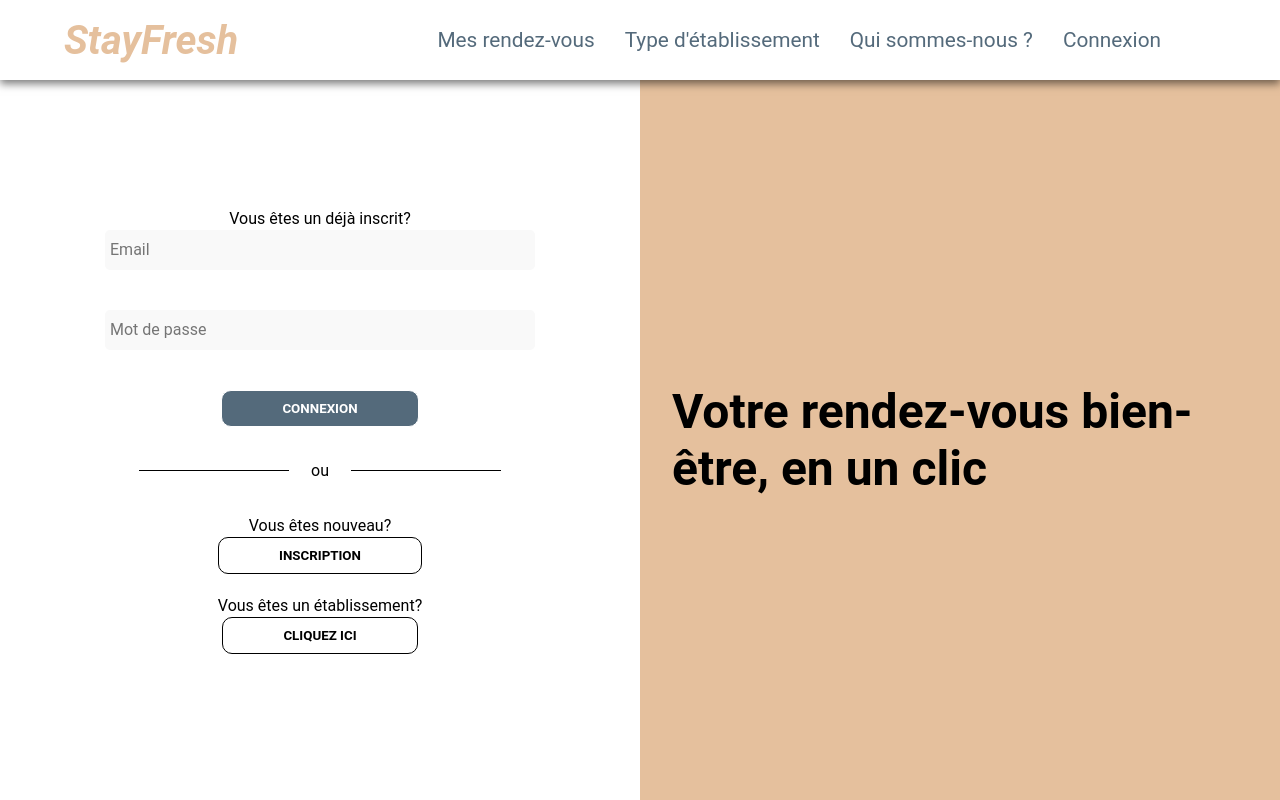
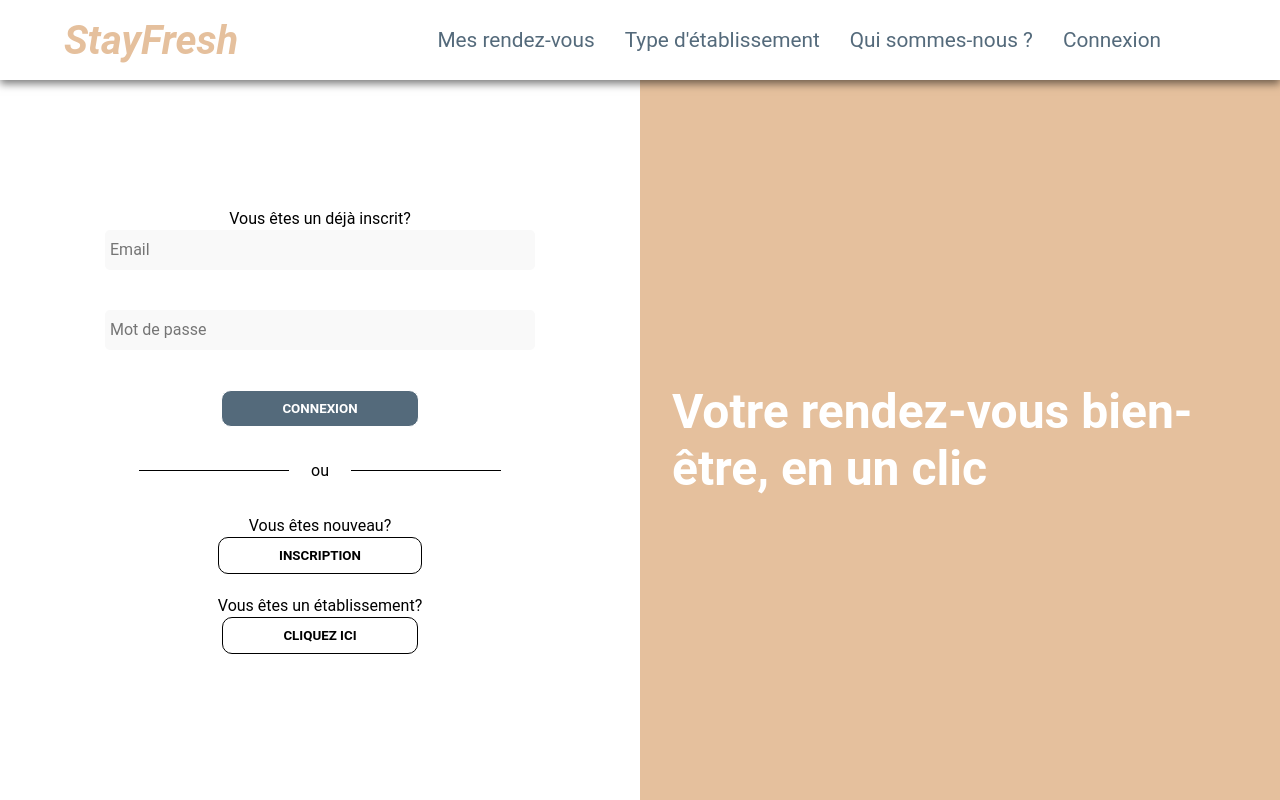
Before and after one commit to StayFreshDev/stayfresh-app, a React (Vite) app: page /connexion in a window 1280 px wide. Shown: the top 800 px of the page. Built offline with nearby package versions, Linux system fonts and the light colour scheme.

Commit message:
fix color

```diff
--- a/src/components/Connexion.tsx
+++ b/src/components/Connexion.tsx
@@ -57,7 +57,7 @@ const Connexion: React.FC<ContainerProps> = () => {
 
         </ColoredContainer>
         <ColoredContainer color='#E5C09D'>
-          <P_Hero>Votre rendez-vous bien-être, en un clic</P_Hero>
+          <P_Hero color='white'>Votre rendez-vous bien-être, en un clic</P_Hero>
         </ColoredContainer>
     </Container>
 
```
